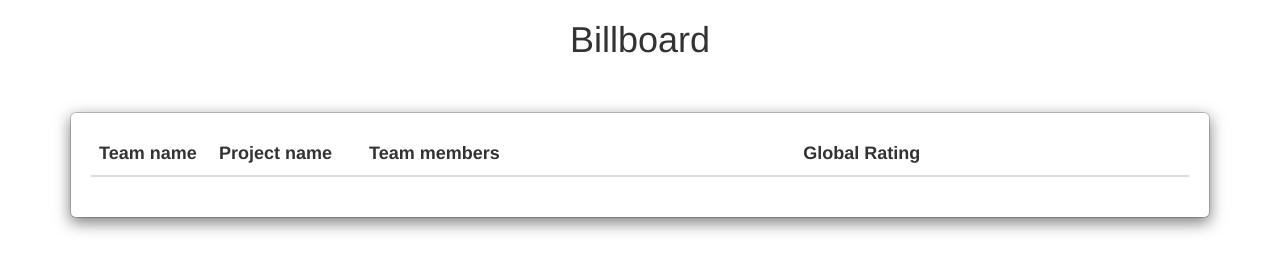
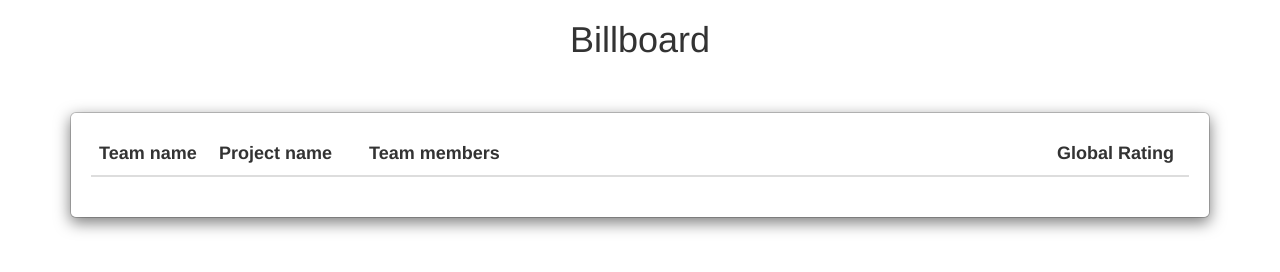
Before and after one commit to keysim/billboard, a website: page site/index.html in a window 1280 px wide. Drawn offline with nearby package versions, Linux system fonts and the light colour scheme; some packages are replaced by stand-ins of ours; no server answers.

Commit message:
newcss responsive ++

```diff
--- a/site/index.html
+++ b/site/index.html
@@ -17,6 +17,8 @@
     <table id="Content" class="table table-stripped">
         <col width="120">
         <col width="150">
+        <col>
+        <col width="140">
         <thead>
             <tr>
                 <th>Team name</th>
```
